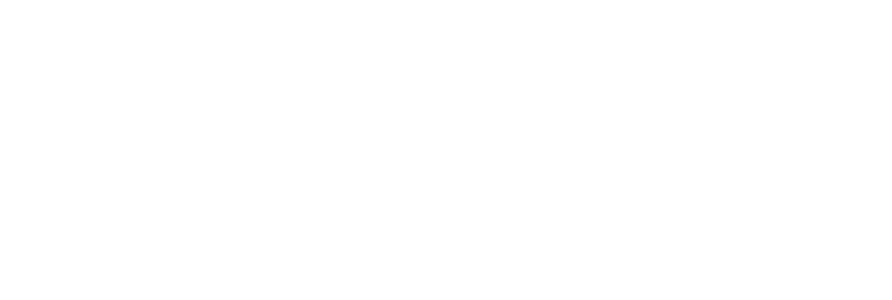
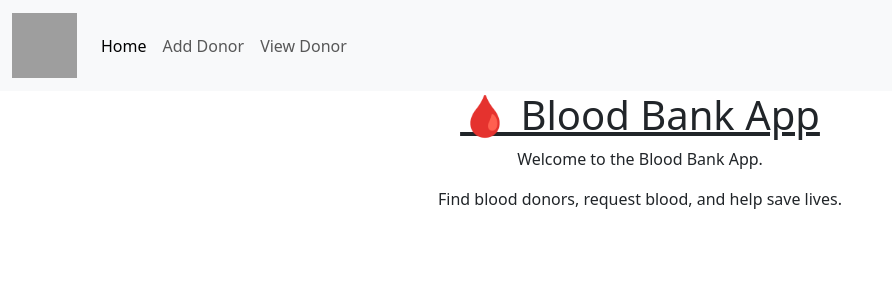
Before and after one commit to sumedhacp/blood-bank-react-app, a React (Vite) app: page /home in a window 1280 px wide. Before the commit this address had no page. Shown: the top 300 px of the page, without its empty margins (0-892 px from the left). Built offline with nearby package versions, Linux system fonts and the light colour scheme; grey boxes are pictures that could not be loaded.

Commit message:
HomePage Component Done

```diff
--- a/src/App.jsx
+++ b/src/App.jsx
@@ -6,6 +6,7 @@
 import { BrowserRouter, Route, Routes } from 'react-router-dom'
 import AddDonor from './components/AddDonor'
 import ViewDonor from './components/ViewDonor'
+import HomePage from './components/HomePage'
 
 function App() {
   const [count, setCount] = useState(0)
@@ -16,6 +17,7 @@
 
         <Routes>
 
+          <Route path='/home' element={<HomePage />} />
           <Route path='/' element={<AddDonor />} />
           <Route path='/view' element={<ViewDonor />} />
 
--- /dev/null
+++ b/src/components/HomePage.jsx
@@ -0,0 +1,17 @@
+import React from 'react'
+import NavigationBar from './NavigationBar'
+
+const HomePage = () => {
+    return (
+        <div>
+            <NavigationBar />
+            <center>
+                <u><h1>🩸 Blood Bank App</h1></u>
+                <p>Welcome to the Blood Bank App.</p>
+                <p>Find blood donors, request blood, and help save lives.</p>
+            </center>
+        </div>
+    )
+}
+
+export default HomePage
```
